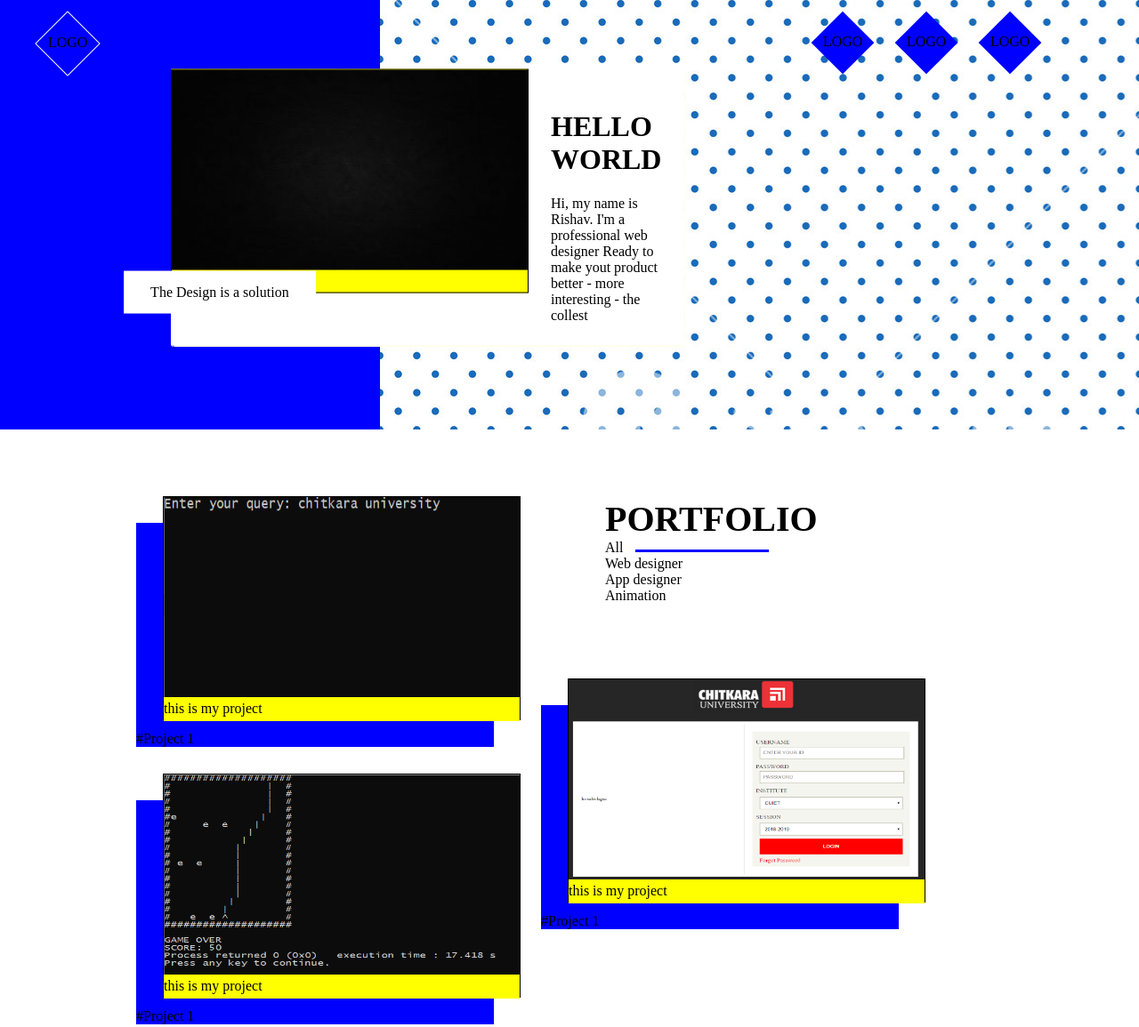
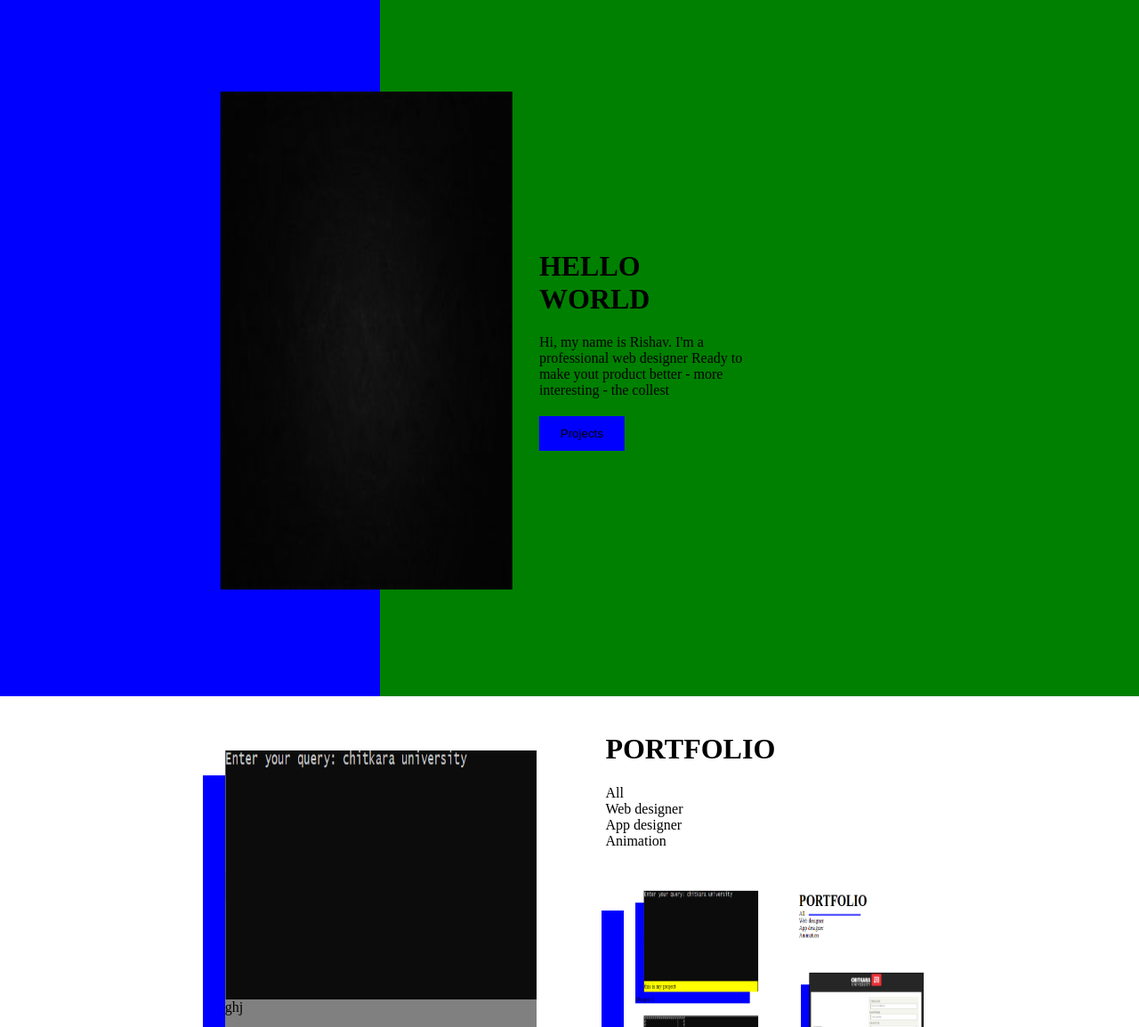
Before and after one commit to Rishav78/Portfolio, a plain HTML site: page Portfolio.html in a window 1280 px wide. Shown: the part 17-1172 px from the top of the page at 89% size. Drawn offline with Linux system fonts and the light colour scheme.

Commit message:
third commit

```diff
--- a/Portfolio.css
+++ b/Portfolio.css
@@ -1,146 +1,106 @@
 body{
-	margin: 0px;
 	padding: 0px;
-}
-.container{
-	width: 100%;
-	max-width: 1536px;
-	margin: auto;
+	margin: 0;
 }
 .Intro{
-	display: grid;
-	grid-template-columns: 1fr 2fr;
-	height: 500px;
+	display: flex;
+	height: 100vh;
+	overflow: hidden;
+}
+.Ileft{
+	flex: 1;
+
+	background-color: blue;
+}
+.Iright{
+	flex: 2;
 	position: relative;
+	background-color: green;
 }
-.Intro1{
-	background-color: blue;
-	padding: 20px 0px 0px 30px;
-	box-sizing: border-box;
+.Center{
+	display: flex;
+	width: 70%;
+	height: 70%;
+	align-items: center;
+	position: absolute;
+	flex-wrap: wrap;
+	justify-content: space-between;
+	top: 15%;
+	transform: translateX(-30%);
+	left: 0;
 }
-.Intro2{
-	background-image: url("bluewhitepolkadot-05-091815-223_SB_PM.jpg");
-	padding: 20px 100px 0px 0px;
-	background-color: rgb(255, 255, 230);
-	box-sizing: border-box;
-}
-.center{
-	display: grid;
-	grid-template-columns: 1fr 1fr;
-	width: 45%;
-	background-color: white;
-	position: absolute;
-	transform: translateY(-50%);
-	top: 50%;
-	animation: profilepic 1s both;
-	z-index: 10;
-	box-sizing: border-box;
-	box-shadow: 1px 1px 1px rgb(255, 255, 230);
-}
-.thought{
-	position: absolute;
-	padding: 15px 30px 15px 30px;
-	background-color: white;
-	transform: translate(-25%, 50%);
-	left: 0px;
-	bottom: 0px;
-}
-.image{
-	position: relative;
-	/*overflow: hidden;*/
+.profile{
+	width: 55%;
+	height: 100%;
 }
 .content{
-	overflow: hidden;
-	padding: 25px;
-}
-.logo{
-	width: 50px;
-	height: 50px;
-	margin: 20px;
-	background-color: blue;
-	display: inline-block;
-	transform: rotate(45deg);
-}
-.logoText{
-	display: inline-block;
-	margin: 15px 0px 0px 2px;
-	transform: rotate(-45deg);
-}
-.Intro2logo{
-	float: right;
-}
-.projectContainer{
-	display: grid;
-	grid-template-columns: 1fr 1fr;
-	margin-top: 50px;
-}
-.Pleft{
-	display: grid;
-	padding: 25px 30px 25px 0px;
-	grid-template-rows: repeat(5,1fr);
-	box-sizing: border-box;
-}
-
-.Pright{
-	display: grid;
-	padding-left: 40px;
-	grid-template-rows: 1fr 2fr 2fr 2fr;
-	box-sizing: border-box;
-}
-
-.card{
-	position: relative;
-	display: inline-block;
-	margin-bottom: 60px;
-}
-
-.Pleft .projects .card{
-	animation: swipeleft 1s both;
-	/*float: right;*/
-}
-
-.Pright .projects .card{
-	/*margin-left: 5%;*/
-	animation: swiperight 1s both;
-	float: right;
-}
-
-.image{
-	width: 400px;
-	height: 250px;
-	background-color: yellow;
-	border: 1px solid black;
-	z-index: 2;
+	width: 40%;
+	min-width: 200px;
 }
 img{
 	width: 100%;
-	height: 90%;
+	height: 100%;
 }
-.projectNumber{
+.projects{
+	display: block;
+	background-color: blue;
+	border: none;
+	margin-top: 20px;
+	padding: 5% 10% 5% 10%;
+}
+.work{
+	display: flex;
+	width: 70%;
+	margin: auto;
+	flex-wrap: wrap;
+}
+.Wleft{
+	flex: 1;
+	padding: 20px;
+	box-sizing: border-box;
+	/*background-color: pink;*/
+	z-index: -2;
+}
+.Wright{
+	flex: 1;
+	padding: 20px;
+	box-sizing: border-box;
+	/*background-color: teal;*/
+	z-index: -2;
+}
+.project{
+	width: 350px;
+	height: 400px;
+	margin: 10%;
+	position: relative;
+	/*background-color: black;*/
+}
+.basicDetails{
+	width: 100%;
+	height: 100%;
+	/*z-index: -2;*/
+}
+.image{
+	height: 70%;
+}
+.discription{
+	height: 30%;
+	background-color: gray;
+}
+.about{
+	margin: 5%;
+}
+.projectDetails{
 	position: absolute;
 	background-color: blue;
+	z-index: -1;
+	left: -7%;
+	bottom: -7%;
 	width: 100%;
 	height: 100%;
-	z-index: 1;
-	bottom: -30px;
-	left: -30px;
-}
-.discription{
-	height: 9%;
-	background-color: yellow;
-}
-.text{
-	position: absolute;
-	bottom: 0;
-}
-.underline{
-	width: 25%;
-	height: 3px;
-	margin-left: 10px;
-	display: inline-block;
-	background-color: blue;
 }
 .contactContainer{
+	margin-top: 6%;
 	display: grid;
 	grid-template-columns: 1fr 5fr;
 	background-color: rgb(230, 230, 230);
@@ -157,7 +117,7 @@ img{
 .feedback{
 	transform: translateY(-30%);
 	top: -10px;
-	animation: feedBack 1s both;
+	right: 0;
 	width: 300px;
 	background-color: blue;
 	padding: 20px;
@@ -179,47 +139,3 @@ img{
 	border: none;
 	padding: 10px 30px 10px 30px;
 }
-
-@keyframes swipeleft{
-	from{
-		opacity: 0;
-		margin-left: 0px;
-	}
-	to{
-		opacity: 1;
-		margin-left: 30%;
-	}
-}
-
-@keyframes swiperight{
-	from{
-		opacity: 0;
-		margin-right: 0px;
-	}
-	to{
-		opacity: 1;
-		margin-right: 40%;
-	}
-}
-
-@keyframes profilepic{
-	from{
-		opacity: 0;
-		left: 0px;
-	}
-	to{
-		opacity: 1;
-		left: 15%;
-	}
-}
-
-@keyframes feedBack{
-	from{
-		opacity: 0;
-		right: -100px;
-	}
-	to{
-		opacity: 1;
-		right: 0px;
-	}
-}
--- a/Portfolio.html
+++ b/Portfolio.html
@@ -2,136 +2,126 @@
 <html>
 <head>
 	<link rel="stylesheet" type="text/css" href="Portfolio.css">
-	<link rel="stylesheet" href="https://cdnjs.cloudflare.com/ajax/libs/font-awesome/4.7.0/css/font-awesome.min.css">
 	<title></title>
 </head>
 <body>
-<div class="container">
 <div class="Intro">
-		<div class="center">
-			<div class="image">
-				<img height="100%" src="Black-Wallpapers-33-1680-x-1050-340x220.jpg">
-				<div class="thought">The Design is a solution</div>
+	<div class="Ileft">
+	</div>
+	<div class="Iright">
+		<div class="Center">
+			<div class="profile">
+				<img src="Black-Wallpapers-33-1680-x-1050-340x220.jpg">
 			</div>
 			<div class="content">
 				<h1>HELLO WORLD</h1>
-				Hi, my name is Rishav. I'm a professional web designer Ready  to make yout product better - more interesting - the collest
-			</div>
-		</div>
-		<div class="Intro1">
-			<div class="logo" style="border: 1px solid white"><span class="logoText">LOGO</span></div>
-		</div>
-		<div class="Intro2">
-			<div class="Intro2logo">
-				<div class="logo"><span class="logoText">LOGO</span></div>
-				<div class="logo"><span class="logoText">LOGO</span></div>
-				<div class="logo"><span class="logoText">LOGO</span></div>
+				<span>Hi, my name is Rishav. I'm a professional web designer Ready to make yout product better - more interesting - the collest</span>
+				<button class="projects">Projects</button>
 			</div>
 		</div>
 	</div>
-	<div class="projectContainer">
-		<div class="Pleft">
-			<div class="projects">
-				<div class="card">
+</div>
+<div class="work">
+	<div class="Wleft">
+		<div class="project">
+			<div class="projectDetails"></div>
+			<div class="basicDetails">
 				<div class="image">
-						<img src="SearchEngine/SearchEngine3.png" style="z-index: 12">
+					<img src="SearchEngine/SearchEngine3.png">
+				</div>
 				<div class="discription">
-							this is my project
-						</div>
-					</div>
-					<div class="projectNumber"> <span class="text">#Project 1</span></div>
-				</div>
-			</div>
-			<div class="projects">
-				<div class="card">
-					<div class="image">
-						<img src="FightingPlane/FightingPlane.png" style="z-index: 12">
-						<div class="discription">
-							this is my project
-						</div>
-					</div>
-					<div class="projectNumber"> <span class="text">#Project 1</span></div>
-				</div>
-			</div>
-			<div class="projects">
-				<div class="card">
-					<div class="image">
-						<img src="Run/Run1.png" style="z-index: 12">
-						<div class="discription">
-							this is my project
-						</div>
-					</div>
-					<div class="projectNumber"> <span class="text">#Project 1</span></div>
-				</div>
-			</div>
-			<div class="projects">
-				<div class="card">
-					<div class="image">
-						<img src="Crunch/crunch1.png" style="z-index: 12">
-						<div class="discription">
-							this is my project
-						</div>
-					</div>
-					<div class="projectNumber"> <span class="text">#Project 1</span></div>
-				</div>
-			</div>
-			<div class="projects">
-				<div class="card">
-					<div class="image">
-						<img src="Portfolio/Portfolio1.png" style="z-index: 12">
-						<div class="discription">
-							this is my project
-						</div>
-					</div>
-					<div class="projectNumber"> <span class="text">#Project 1</span></div>
+					ghj
 				</div>
 			</div>
 		</div>
-
-		<div class="Pright">
-			<div class="projects">
-				<h1 style="margin-bottom: 0px;font-size: 40px;">PORTFOLIO</h1>
-				<div>All <span class="underline"></span></div>
+		<div class="project">
+			<div class="projectDetails"></div>
+			<div class="basicDetails">
+				<div class="image">
+					<img src="FightingPlane/FightingPlane.png">
+				</div>
+				<div class="discription">
+					ghj
+				</div>
+			</div>
+		</div>
+		<div class="project">
+			<div class="projectDetails"></div>
+			<div class="basicDetails">
+				<div class="image">
+					<img src="Run/Run1.png">
+				</div>
+				<div class="discription">
+					ghj
+				</div>
+			</div>
+		</div>
+		<div class="project">
+			<div class="basicDetails">
+				<div class="projectDetails"></div>
+				<div class="image">
+					<img src="Crunch/crunch1.png">
+				</div>
+				<div class="discription">
+					ghj
+				</div>
+			</div>
+		</div>
+	</div>
+	<div class="Wright">
+		<div class="about">
+			<h1>PORTFOLIO</h1>
+			<div>All</div>
 			<div>Web designer</div>
 			<div>App designer</div>
 			<div>Animation</div>
 		</div>
-			<div class="projects">
-				<div class="card">
+		<div class="project">
+			<div class="projectDetails"></div>
+			<div class="basicDetails">
 				<div class="image">
-						<img src="chitkara website/chitkara1.png" style="z-index: 12">
+					<img src="Portfolio/Portfolio1.png">
+				</div>
 				<div class="discription">
-							this is my project
+					ghj
 				</div>
 			</div>
-					<div class="projectNumber"> <span class="text">#Project 1</span></div>
+		</div>
+		<div class="project">
+			<div class="projectDetails"></div>
+			<div class="basicDetails">
+				<div class="image">
+					<img src="chitkara website/chitkara1.png">
+				</div>
+				<div class="discription">
+					ghj
 				</div>
 			</div>
-			<div class="projects">
-				<div class="card">
+		</div>
+		<div class="project">
+			<div class="projectDetails"></div>
+			<div class="basicDetails">
 				<div class="image">
-						<img src="MobilePhone/mobilephone.png" style="z-index: 12">
+					<img src="MobilePhone/mobilephone.png">
+				</div>
 				<div class="discription">
-							this is my project
+					ghj
 				</div>
 			</div>
-					<div class="projectNumber"> <span class="text">#Project 1</span></div>
 		</div>
+		<div class="project">
+			<div class="projectDetails"></div>
+			<div class="basicDetails">
+				<div class="image">
+					<img src="SnakeGame/snakeGame1.png">
 				</div>
-			<div class="projects">
-				<div class="card">
-					<div class="image">
-						<img src="SnakeGame/snakeGame1.png" style="z-index: 12">
 				<div class="discription">
-							this is my project
-						</div>
-					</div>
-					<div class="projectNumber"> <span class="text">#Project 1</span></div>
+					ghj
 				</div>
 			</div>
 		</div>
 	</div>
-
+</div>
 <div class="contactContainer">
 	<div class="col1"></div>
 	<div class="col2">
@@ -165,6 +155,5 @@
 		<div class="thankyou">Thank You for visited my site</div>
 	</div>
 </div>
-</div>
 </body>
 </html>
--- /dev/null
+++ b/Portfolio.js
@@ -0,0 +1 @@
+var
```
Also changed, not shown: AhZlJ.png (deleted), Capture.PNG (deleted), black_iii_phone-1.jpg (deleted), bluewhitepolkadot-05-091815-223_SB_PM.jpg (deleted). Lines whose indentation alone changed are shown as unchanged.
